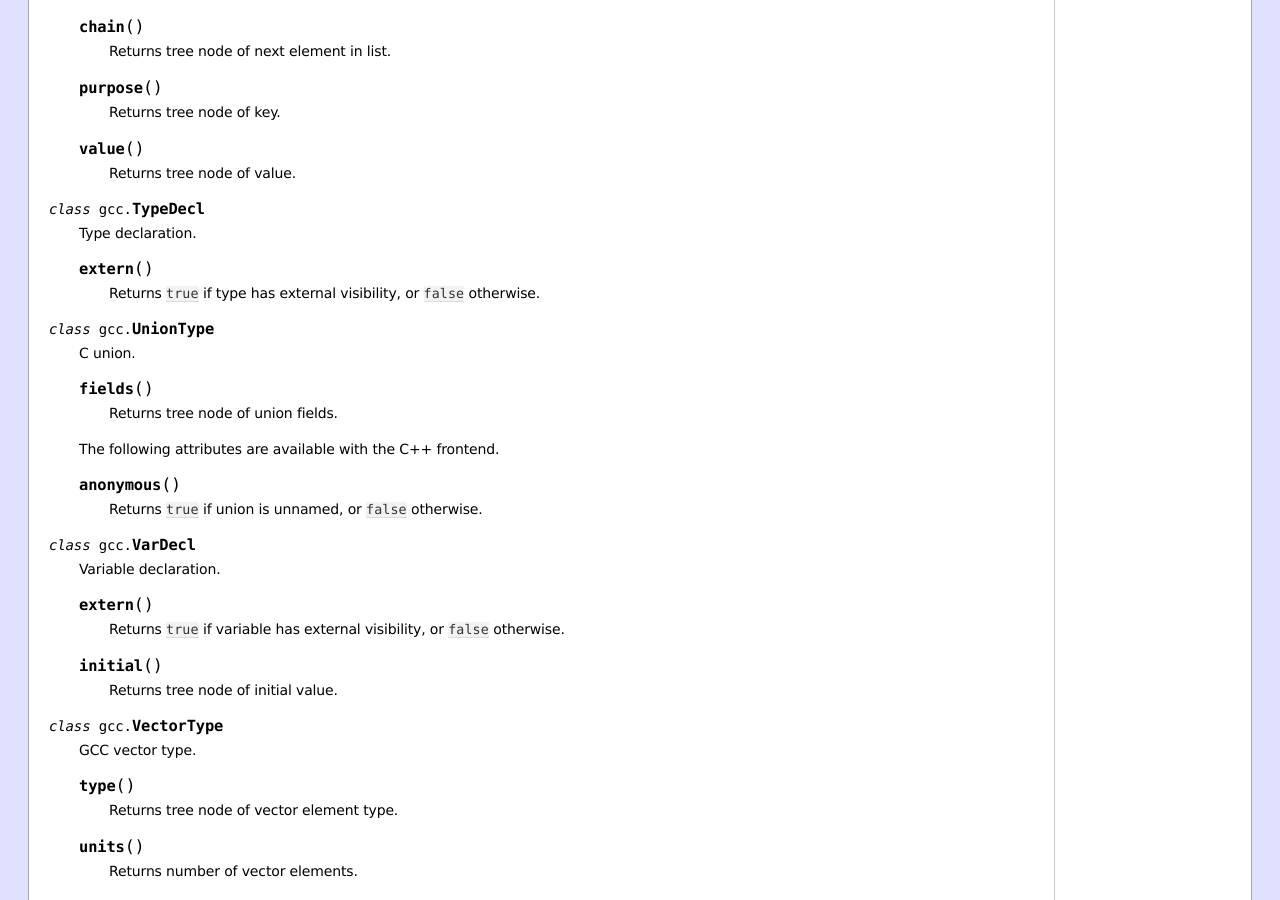
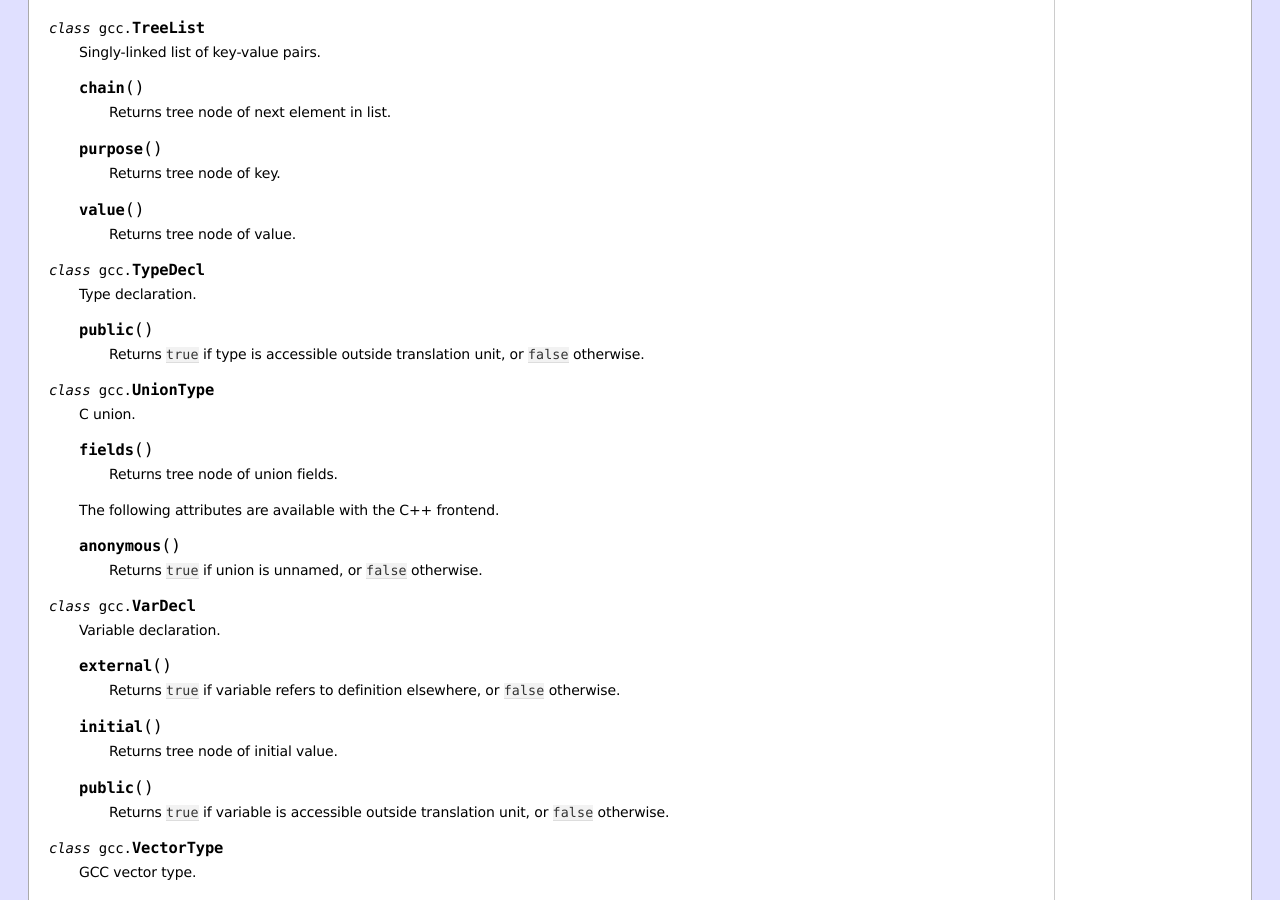
Before and after one commit to edubart/gcc-lua, a Sphinx documentation site: the page built from doc/reference/index.rst, in a window 1280 px wide and 900 px high, scrolled down 7668 px. Built offline with Sphinx 7.4.7, drawn with Linux system fonts in a browser that asks for light colours; some of the changed text lies outside the part shown.

Commit message:
Add external() and public() for declarations
This resolves a confusion between DECL_EXTERNAL() and TREE_PUBLIC().

```diff
--- a/doc/reference/index.rst
+++ b/doc/reference/index.rst
@@ -371,9 +371,13 @@ from the code :meth:`class <gcc.Tree.class>` of the node.
 
       Returns tree node of body expression.
 
-   .. method:: extern()
+   .. method:: external()
 
-      Returns ``true`` if function has external visibility, or ``false`` otherwise.
+      Returns ``true`` if function refers to definition elsewhere, or ``false`` otherwise.
+
+   .. method:: public()
+
+      Returns ``true`` if function is accessible outside translation unit, or ``false`` otherwise.
 
 .. class:: FunctionType
 
@@ -525,9 +529,9 @@ from the code :meth:`class <gcc.Tree.class>` of the node.
 
    Type declaration.
 
-   .. method:: extern()
+   .. method:: public()
 
-      Returns ``true`` if type has external visibility, or ``false`` otherwise.
+      Returns ``true`` if type is accessible outside translation unit, or ``false`` otherwise.
 
 .. class:: UnionType
 
@@ -547,13 +551,17 @@ from the code :meth:`class <gcc.Tree.class>` of the node.
 
    Variable declaration.
 
-   .. method:: extern()
+   .. method:: external()
 
-      Returns ``true`` if variable has external visibility, or ``false`` otherwise.
+      Returns ``true`` if variable refers to definition elsewhere, or ``false`` otherwise.
 
    .. method:: initial()
 
       Returns tree node of initial value.
+
+   .. method:: public()
+
+      Returns ``true`` if variable is accessible outside translation unit, or ``false`` otherwise.
 
 .. class:: VectorType
 
```
Also changed, not shown: 1 other file.
